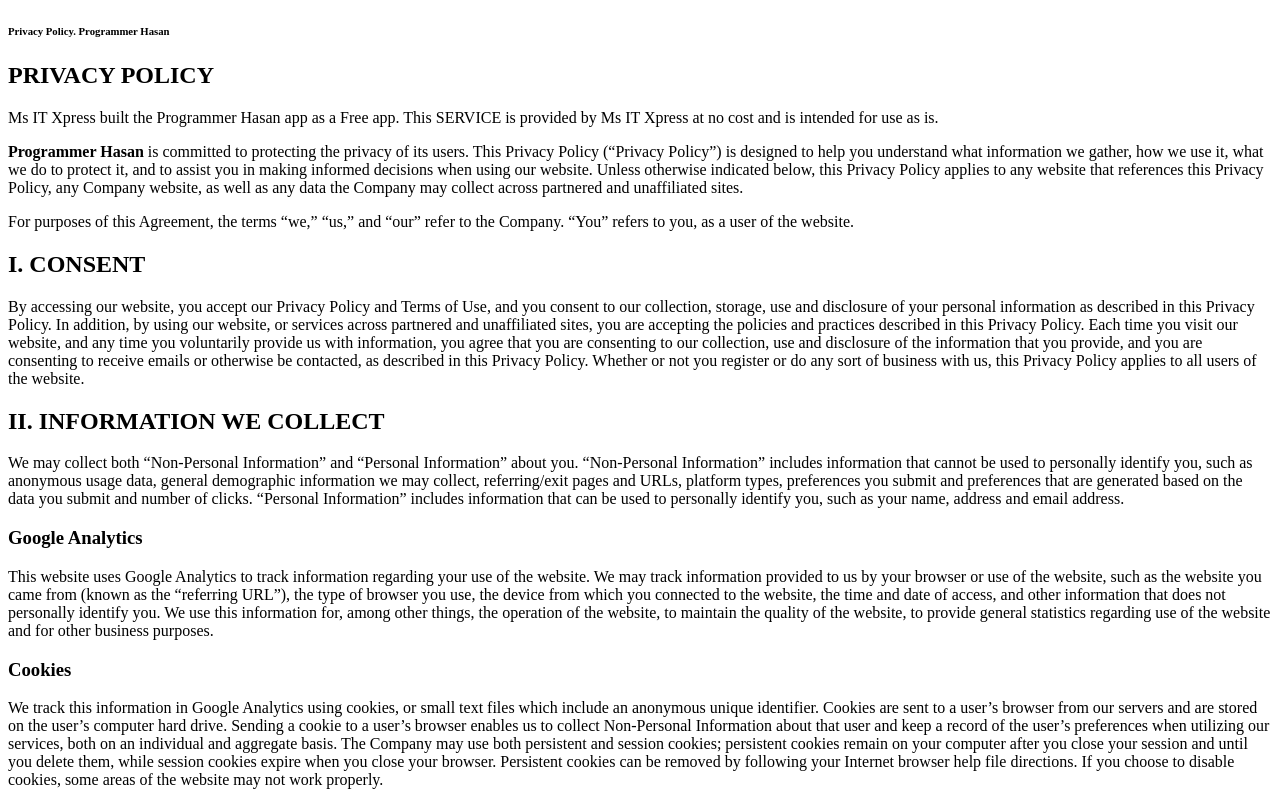
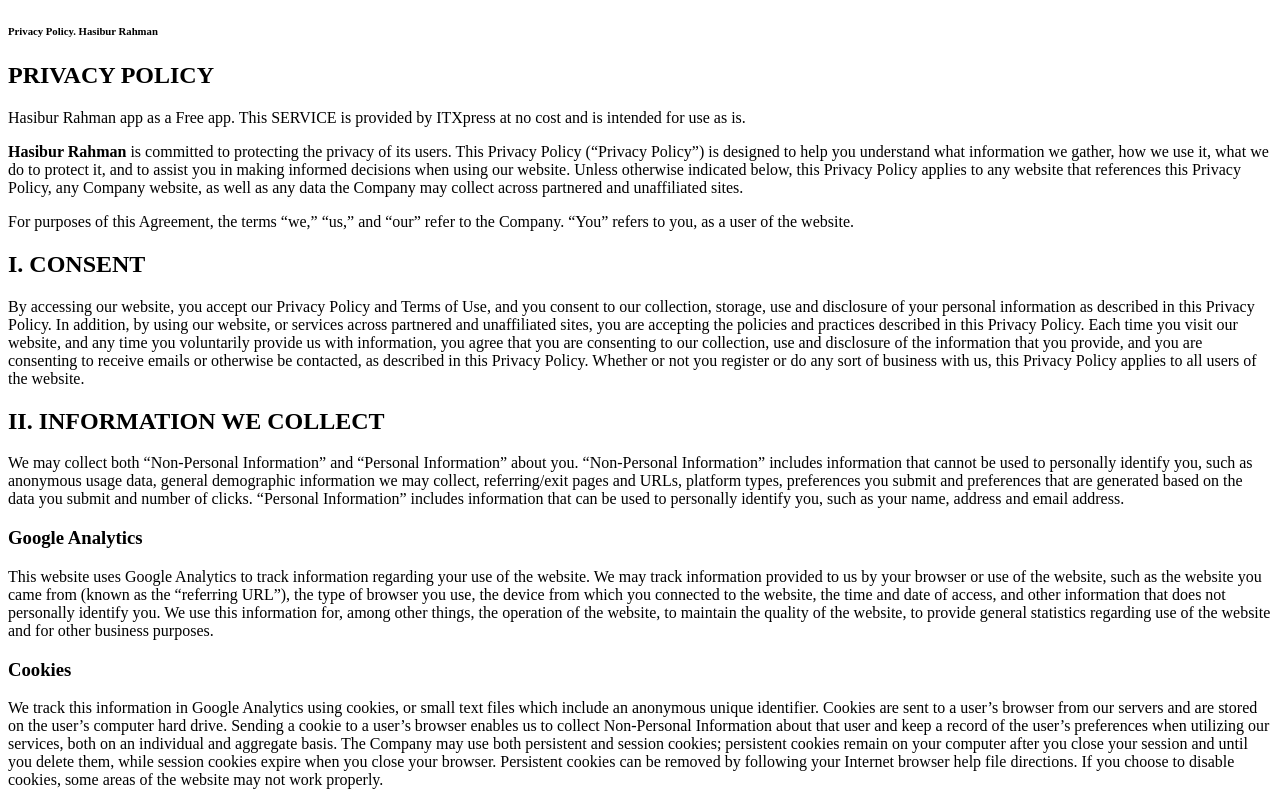
Before and after one commit to JuralMiah/JuralMiah, a plain HTML site: page privacy-policy/index.html in a window 1280 px wide. Shown: the top 800 px of the page. Drawn offline with Linux system fonts and the light colour scheme.

Commit message:
Update index.html

```diff
--- a/privacy-policy/index.html
+++ b/privacy-policy/index.html
@@ -6,15 +6,15 @@
         <meta name="viewport"
               content="width=device-width, user-scalable=no, initial-scale=1.0, maximum-scale=1.0, minimum-scale=1.0">
         <meta http-equiv="X-UA-Compatible" content="ie=edge">
-        <title>Privacy Policy. Programmer Hasan</title>
+        <title>Privacy Policy. Hasibur Rahman</title>
     </head>
     <body>
-    <h6>Privacy Policy. Programmer Hasan<h6/>
+    <h6>Privacy Policy. Hasibur Rahman<h6/>
     <h2>PRIVACY POLICY</h2>
     <p>
-        Ms IT Xpress built the Programmer Hasan app as a Free app. This SERVICE is provided by Ms IT Xpress at no cost and is intended for use as is.
+       Hasibur Rahman app as a Free app. This SERVICE is provided by ITXpress at no cost and is intended for use as is.
     </p>
-    <p><strong>Programmer Hasan</strong> is committed to protecting the privacy of its users. This Privacy Policy (“Privacy Policy”) is designed to help you understand what information we gather, how we use it, what we do to protect it, and to assist you in making informed decisions when using our website.  Unless otherwise indicated below, this Privacy Policy applies to any website that references this Privacy Policy, any Company website, as well as any data the Company may collect across partnered and unaffiliated sites.</p>
+    <p><strong>Hasibur Rahman</strong> is committed to protecting the privacy of its users. This Privacy Policy (“Privacy Policy”) is designed to help you understand what information we gather, how we use it, what we do to protect it, and to assist you in making informed decisions when using our website.  Unless otherwise indicated below, this Privacy Policy applies to any website that references this Privacy Policy, any Company website, as well as any data the Company may collect across partnered and unaffiliated sites.</p>
     <p>For purposes of this Agreement, the terms “we,” “us,” and “our” refer to the Company. “You” refers to you, as a user of the website. </p>
     <h2>I. CONSENT</h2>
     <p>By accessing our website, you accept our Privacy Policy and Terms of Use, and you consent to our collection, storage, use and disclosure of your personal information as described in this Privacy Policy. In addition, by using our website, or services across partnered and unaffiliated sites, you are accepting the policies and practices described in this Privacy Policy. Each time you visit our website, and any time you voluntarily provide us with information, you agree that you are consenting to our collection, use and disclosure of the information that you provide, and you are consenting to receive emails or otherwise be contacted, as described in this Privacy Policy. Whether or not you register or do any sort of business with us, this Privacy Policy applies to all users of the website.</p>
```
